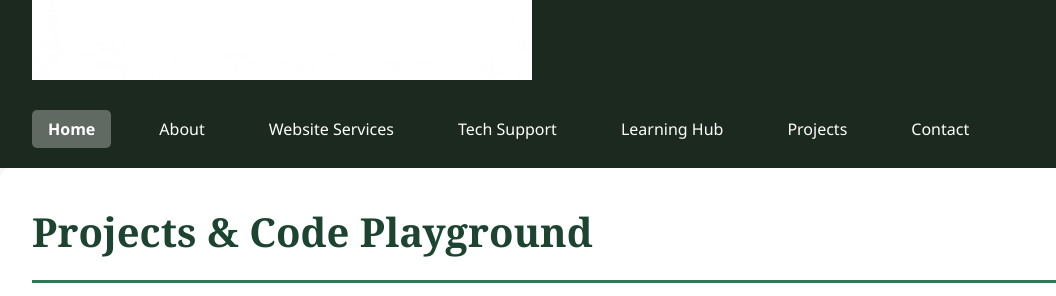
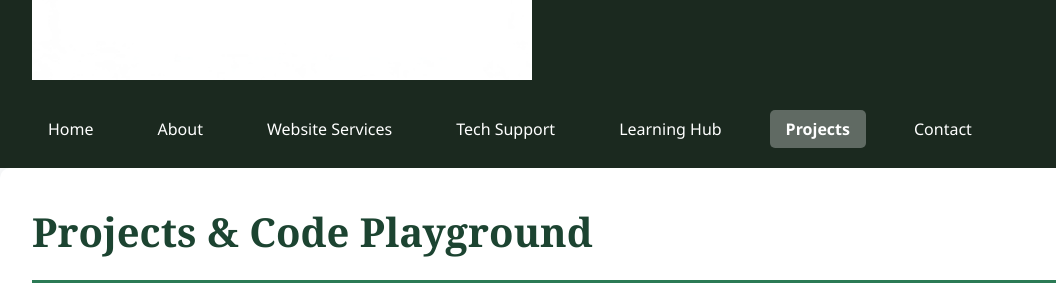
Before and after one commit to BSwick-ult/Swicks.IT.creations, a plain HTML site: page project.html in a window 1280 px wide. Shown: the part 436-732 px from the top of the page, 0-1056 px from the left. Drawn offline with Linux system fonts and the light colour scheme.

Commit message:
Update navigation link for active page styling

```diff
--- a/project.html
+++ b/project.html
@@ -17,12 +17,12 @@
          <nav role="navigation" aria-label="Main navigation">
             <div class="logo">  Swick's IT Creations </a> </div>
             <ul>
-                <li><a href="index.html" class="nav-link active" >Home</a></li>
+                <li><a href="index.html" class="nav-link" >Home</a></li>
                 <li><a href="about.html" class="nav-link">About</a></li>
                 <li><a href="webservices.html" class="nav-link">Website Services</a></li>
                 <li><a href="techSupport.html" class="nav-link">Tech Support</a></li>
                 <li><a href="learningHub.html" class="nav-link">Learning Hub</a></li>
-                <li><a href="project.html" class="nav-link" aria-current="page">Projects</a></li>
+                <li><a href="project.html" class="nav-link active" aria-current="page">Projects</a></li>
                 <li><a href="contact.html" class="nav-link">Contact</a></li>
             </ul>
             <!-- Social media links in header -->
```
